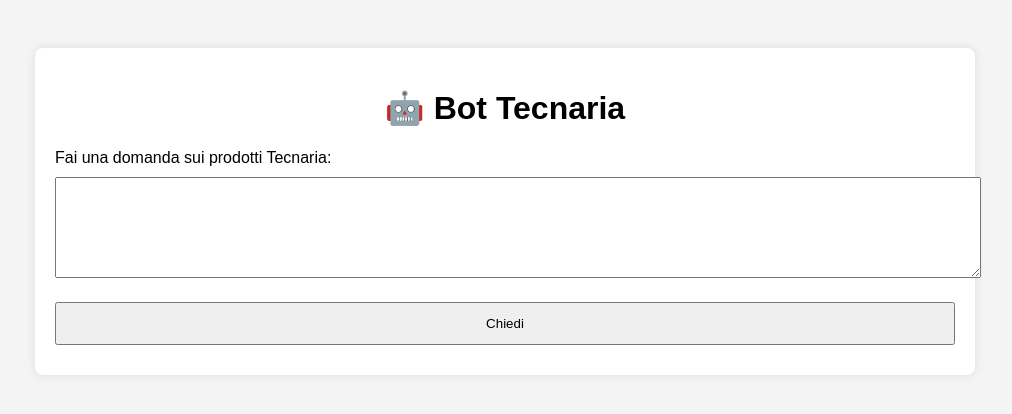
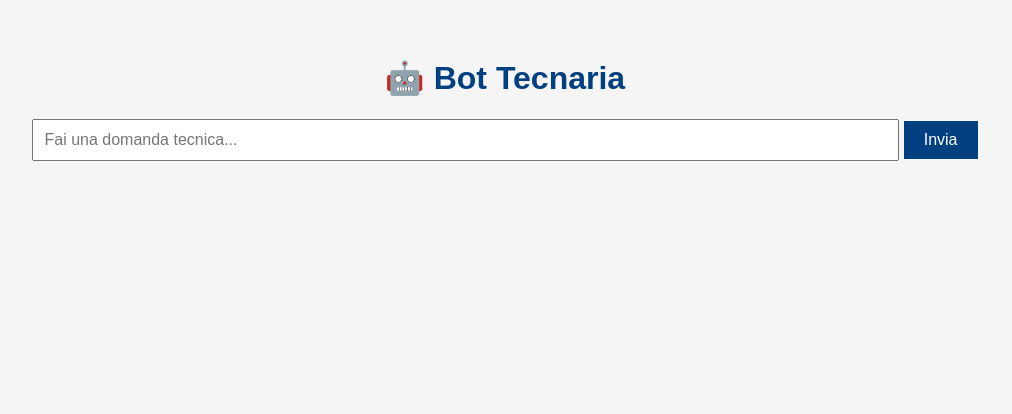
Before and after one commit to ZanRoberto/Tecnaria_V3, a Flask app: page / in a window 1280 px wide. Shown: the top 414 px of the page, without its empty margins (135-1147 px from the left). Run offline with Flask 3, Linux system fonts and the light colour scheme.

Commit message:
Update index.html

```diff
--- a/templates/index.html
+++ b/templates/index.html
@@ -2,55 +2,55 @@
 <html lang="it">
 <head>
     <meta charset="UTF-8">
-    <title>🤖 Bot Tecnaria</title>
+    <title>Bot Tecnaria</title>
+    <meta name="viewport" content="width=device-width, initial-scale=1">
     <style>
         body {
+            background-color: #f5f5f5;
             font-family: Arial, sans-serif;
-            padding: 40px;
-            background-color: #f4f4f4;
+            padding: 30px;
         }
-        textarea, input[type=submit] {
-            width: 100%;
-            padding: 12px;
-            margin: 10px 0;
+        h1 {
+            color: #004080;
+            text-align: center;
         }
-        .box {
-            background: white;
+        form {
+            margin-bottom: 30px;
+            text-align: center;
+        }
+        input[type="text"] {
+            width: 70%;
+            padding: 10px;
+            font-size: 1em;
+        }
+        input[type="submit"] {
+            padding: 10px 20px;
+            background-color: #004080;
+            color: white;
+            border: none;
+            cursor: pointer;
+            font-size: 1em;
+        }
+        .risposta {
+            background-color: white;
             padding: 20px;
             border-radius: 8px;
-            max-width: 900px;
-            margin: auto;
-            box-shadow: 0 0 10px rgba(0,0,0,0.1);
-        }
-        h1 {
-            text-align: center;
-        }
-        .risposta {
-            margin-top: 30px;
-            padding: 20px;
-            background-color: #e8f5e9;
-            border-left: 6px solid #4caf50;
+            box-shadow: 0 0 10px #ccc;
             white-space: pre-wrap;
         }
         img {
             max-width: 100%;
             height: auto;
-            border-radius: 6px;
             margin: 10px 0;
-        }
-        a {
-            color: #1a0dab;
-            text-decoration: underline;
+            display: block;
         }
     </style>
 </head>
 <body>
-    <div class="box">
     <h1>🤖 Bot Tecnaria</h1>
-        <form method="post">
-            <label for="domanda">Fai una domanda sui prodotti Tecnaria:</label><br>
-            <textarea name="domanda" rows="5" required></textarea><br>
-            <input type="submit" value="Chiedi">
+    <form method="POST">
+        <input type="text" name="domanda" placeholder="Fai una domanda tecnica..." required>
+        <input type="submit" value="Invia">
     </form>
 
     {% if risposta %}
@@ -58,6 +58,5 @@
         {{ risposta | safe }}
     </div>
     {% endif %}
-    </div>
 </body>
 </html>
```
Lines whose indentation alone changed are shown as unchanged.
